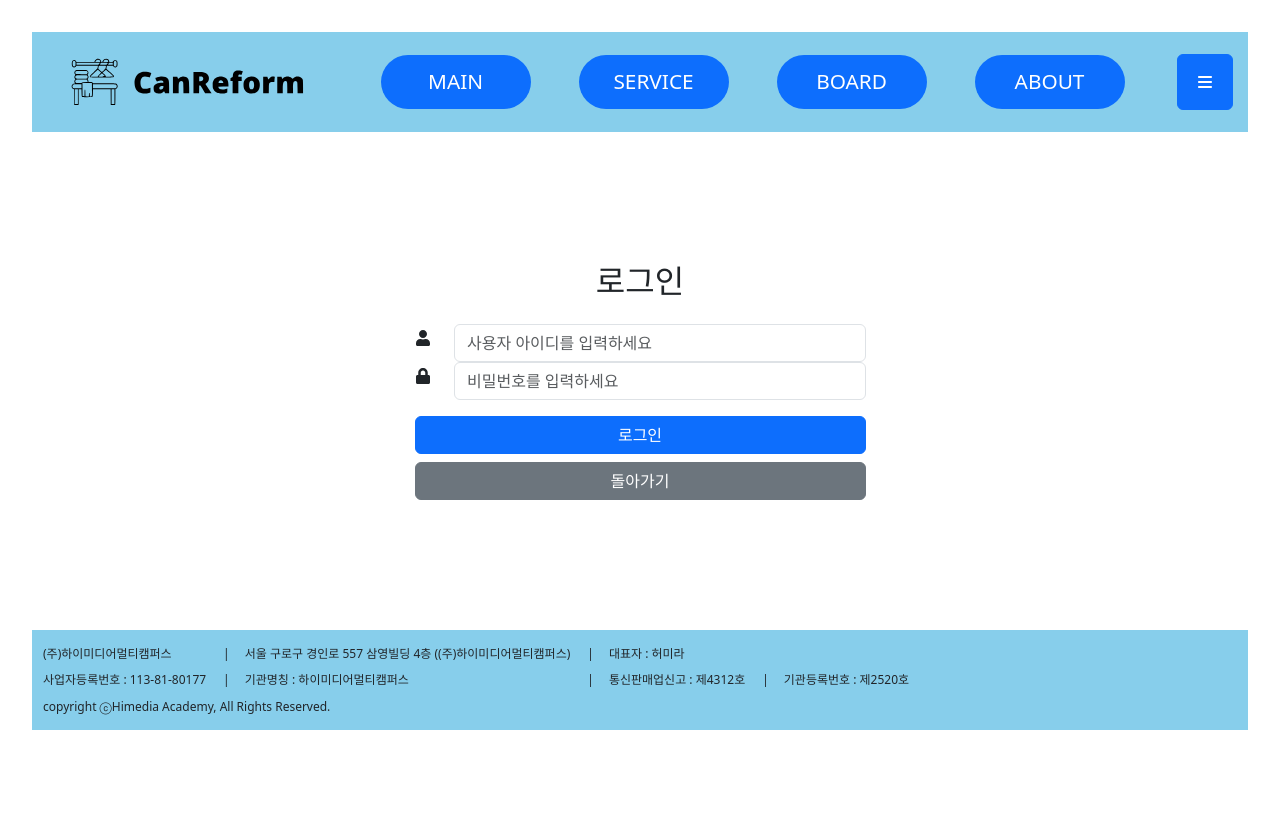
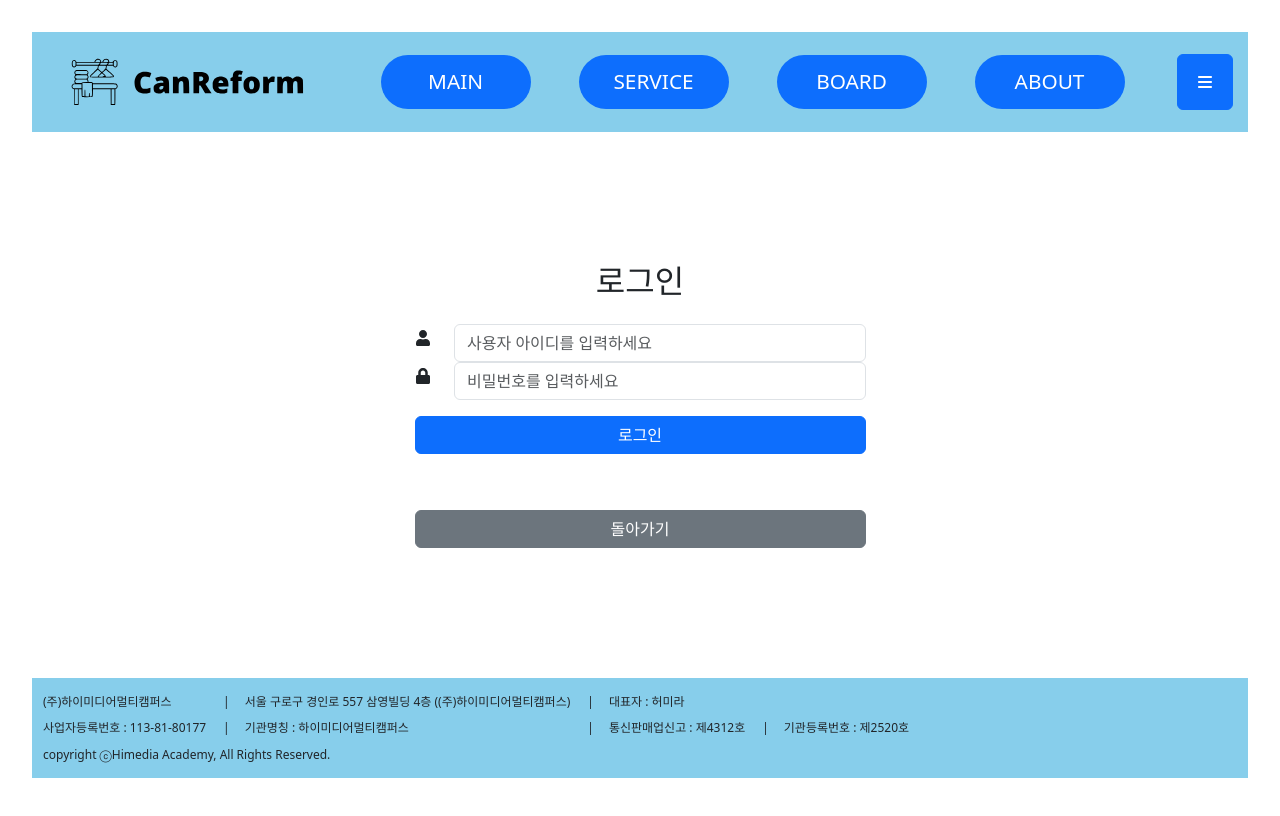
Before and after one commit to SJC-s/CanReform, a React (Vite) app: page /login in a window 1280 px wide. Shown: the top 816 px of the page. Built offline with nearby package versions, Linux system fonts and the light colour scheme.

Commit message:
#12 구글 로그인 적용 중

```diff
--- a/package.json
+++ b/package.json
@@ -13,6 +13,7 @@
   "dependencies": {
     "@fortawesome/free-solid-svg-icons": "^6.6.0",
     "@fortawesome/react-fontawesome": "^0.2.2",
+    "@react-oauth/google": "^0.12.1",
     "axios": "^1.7.7",
     "bootstrap": "^5.3.3",
     "cors": "^2.8.5",
--- a/src/App.jsx
+++ b/src/App.jsx
@@ -9,6 +9,7 @@ import ReformPage from "./component/RfBoard/ReformPage.jsx";
 import Signup from "./component/RfAuthorization/Signup.jsx";
 import Login from "./component/RfAuthorization/Login.jsx";
 import {useEffect, useState} from "react";
+import {GoogleOAuthProvider} from "@react-oauth/google"; // 게시판 컴포넌트
 import {jwtDecode} from "jwt-decode";
 import ReformReport from "./component/RfBoard/ReformReport.jsx";
 import ReformReportDetail from "./component/RfBoard/ReformReportDetail.jsx"; // 게시판 컴포넌트
@@ -30,6 +31,7 @@ export default function App () {
 
 
     return (
+        <GoogleOAuthProvider clientId={"548795536953-gjsd2m5vvbrcmtp61vga5r59m8598va5.apps.googleusercontent.com"}>
         <QueryClientProvider client={queryClient}>
           <BrowserRouter>
               <div className="App">
@@ -49,5 +51,6 @@ export default function App () {
               </div>
           </BrowserRouter>
         </QueryClientProvider>
+        </GoogleOAuthProvider>
     );
 }
--- /dev/null
+++ b/src/component/RfAuthorization/GoogleAuthLogin.jsx
@@ -0,0 +1,27 @@
+import { GoogleLogin } from '@react-oauth/google';
+import {useNavigate} from "react-router-dom";
+
+export default function GoogleAuthLogin() {
+
+    const navigate = useNavigate();
+    const handleGoogleLoginSuccess = async (credentialResponse) => {
+        const token = credentialResponse.credential;
+
+        // ID Token을 백엔드로 전송
+        const response = await fetch("http://localhost:8080/api/googleLogin", {
+            method: "POST",
+            headers: { "Content-Type": "application/json" },
+            body: JSON.stringify({ token })
+        });
+        const data = await response.json();
+        console.log("로그인 성공", data);
+        navigate(-1)
+    };
+
+    return (
+        <GoogleLogin
+            onSuccess={handleGoogleLoginSuccess}
+            onError={() => console.log('Login Failed')}
+        />
+    );
+}
--- a/src/component/RfAuthorization/Login.jsx
+++ b/src/component/RfAuthorization/Login.jsx
@@ -5,6 +5,7 @@ import {useMutation} from "react-query";
 import {FaLock, FaUser} from "react-icons/fa";
 import {TiDelete} from "react-icons/ti";
 import {jwtDecode} from "jwt-decode";
+import GoogleAuthLogin from "./GoogleAuthLogin.jsx";
 
 export default function Login({ setIsLoggedInId }) {
     const [successMessage, setSuccessMessage] = useState('');
@@ -158,6 +159,7 @@ export default function Login({ setIsLoggedInId }) {
                             >
                                 {isLoading ? '로그인 중...' : '로그인'}
                             </Button>
+                            <GoogleAuthLogin/>
                             <Button
                                 variant="secondary"
                                 onClick={() => navigate(-1)}
--- a/vite.config.js
+++ b/vite.config.js
@@ -6,6 +6,13 @@ export default defineConfig({
   plugins: [react()],
   server: {
     host: '0.0.0.0', // 모든 네트워크 인터페이스에서 접근 허용
-    port: 5173
+    port: 5173,
+    proxy: {
+      '/api': 'http://localhost:8080',
+    },
+    headers: {
+      "Cross-Origin-Opener-Policy": "same-origin",
+      "Cross-Origin-Embedder-Policy": "require-corp"
+    },
   }
 })
```
Also changed, not shown: 1 other file (tests, documents, lock files or other folders).
